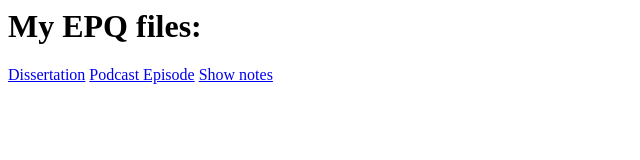
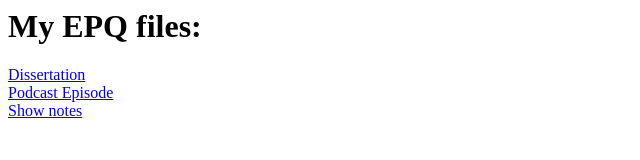
Before and after one commit to thomas-holland/epq, a plain HTML site: page index.html in a window 1280 px wide. Shown: the whole page, without its empty margins (0-640 px from the left). Drawn offline with Linux system fonts and the light colour scheme.

Commit message:
Update index.html

```diff
--- a/index.html
+++ b/index.html
@@ -1,7 +1,7 @@
 <h1>My EPQ files:</h1>
 
-<a href="./dissertation.pdf" target="blank">Dissertation</a>
+<div><a href="./dissertation.pdf" target="blank">Dissertation</a></div>
 
-<a href="./podcast.mp3" target="blank">Podcast Episode</a>
+<div><a href="./podcast.mp3" target="blank">Podcast Episode</a></div>
 
-<a href="shownotes.html" target="blank">Show notes</a>
+<div><a href="shownotes.html" target="blank">Show notes</a></div>
```
